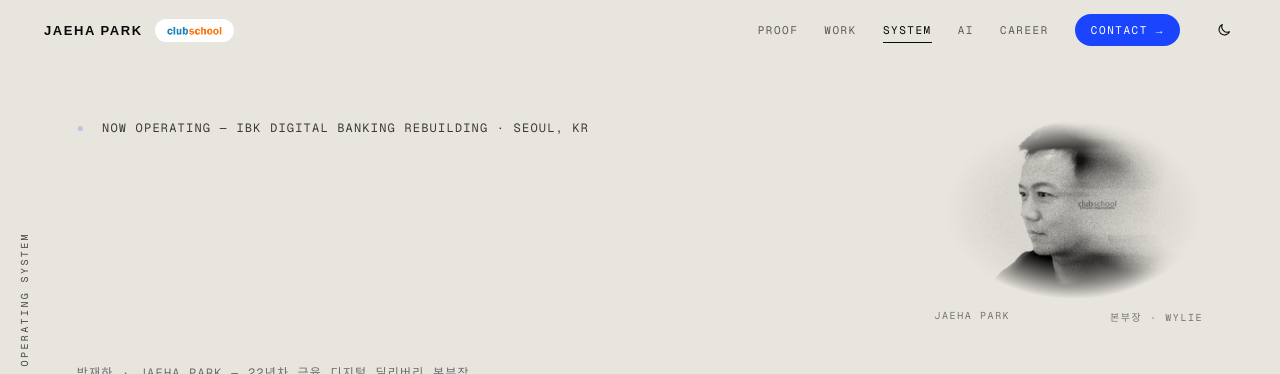
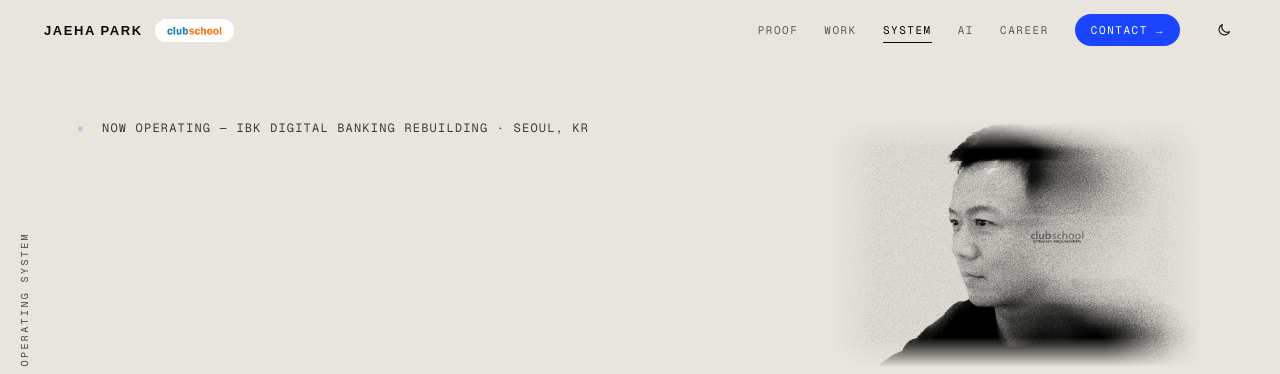
Before and after one commit to parkh37t/portfolio, a website: page index.html in a window 1280 px wide. Shown: the top 374 px of the page. Drawn offline with Linux system fonts and the light colour scheme; no server answers; a web font is replaced by a local one.

Commit message:
Fade the hero portrait at its edges and enlarge it
The radial mask read as an oval. Use two crossed linear fades so the
photo keeps its rectangle and only the borders dissolve into the ground,
and widen the portrait from 21vw to 29vw (max 460px).

Co-Authored-By: Claude Opus 5.5 <noreply@anthropic.com>
Claude-Session: https://claude.ai/code/session_01Qq9Kv3LvMxFWPJNdkN5dVe

```diff
--- a/index.html
+++ b/index.html
@@ -477,13 +477,13 @@ html[data-theme=dark] body{--accent:#4D73FF}
 .nv-cta{display:inline-flex;align-items:center;gap:8px;padding:9px 16px;border-radius:999px;background:var(--accent,#1B44FE);color:#FFFFFF!important;font-family:'Geist Mono',monospace;font-size:11px;letter-spacing:.14em;text-decoration:none!important;transition:transform .25s,filter .25s}
 .nv-cta:hover{transform:translateY(-1px);filter:brightness(1.12)}
 /* hero */
-.hero-ph{flex:0 0 auto;width:clamp(240px,21vw,330px);margin:0}
+.hero-ph{flex:0 0 auto;width:clamp(300px,29vw,460px);margin:0}
 .hero-ph .hero-img{aspect-ratio:3/2;overflow:hidden}
 /* no frame: the edges fade out so the photo sits in the ground; on a light
    ground multiply also drops the photo's white backdrop into the page tone */
-.hero-ph img{width:100%;height:100%;object-fit:cover;object-position:46% 42%;filter:grayscale(1) contrast(1.06);display:block;-webkit-mask-image:radial-gradient(closest-side at 52% 50%,#000 58%,transparent 100%);mask-image:radial-gradient(closest-side at 52% 50%,#000 58%,transparent 100%)}
+.hero-ph img{width:100%;height:100%;object-fit:cover;object-position:46% 42%;filter:grayscale(1) contrast(1.06);display:block;-webkit-mask-image:linear-gradient(to right,transparent,#000 12%,#000 88%,transparent),linear-gradient(to bottom,transparent,#000 12%,#000 88%,transparent);mask-image:linear-gradient(to right,transparent,#000 12%,#000 88%,transparent),linear-gradient(to bottom,transparent,#000 12%,#000 88%,transparent);-webkit-mask-composite:source-in;mask-composite:intersect}
 html[data-theme=light] .hero-ph img{mix-blend-mode:multiply}
-html[data-theme=dark] .hero-ph img{filter:grayscale(1) contrast(1.06) brightness(.78);-webkit-mask-image:radial-gradient(closest-side at 50% 50%,#000 22%,transparent 100%);mask-image:radial-gradient(closest-side at 50% 50%,#000 22%,transparent 100%)}
+html[data-theme=dark] .hero-ph img{filter:grayscale(1) contrast(1.06) brightness(.78);-webkit-mask-image:linear-gradient(to right,transparent,#000 20%,#000 80%,transparent),linear-gradient(to bottom,transparent,#000 20%,#000 80%,transparent);mask-image:linear-gradient(to right,transparent,#000 20%,#000 80%,transparent),linear-gradient(to bottom,transparent,#000 20%,#000 80%,transparent);-webkit-mask-composite:source-in;mask-composite:intersect}
 .hero-ph figcaption{display:flex;justify-content:space-between;gap:12px;margin-top:10px;font-family:'Geist Mono',monospace;font-size:10px;letter-spacing:.16em;color:rgba(var(--paper),.5)}
 .hero-ph-m{position:static;width:100%;margin-top:30px}
 .hero-ph-m{width:100%}
```
